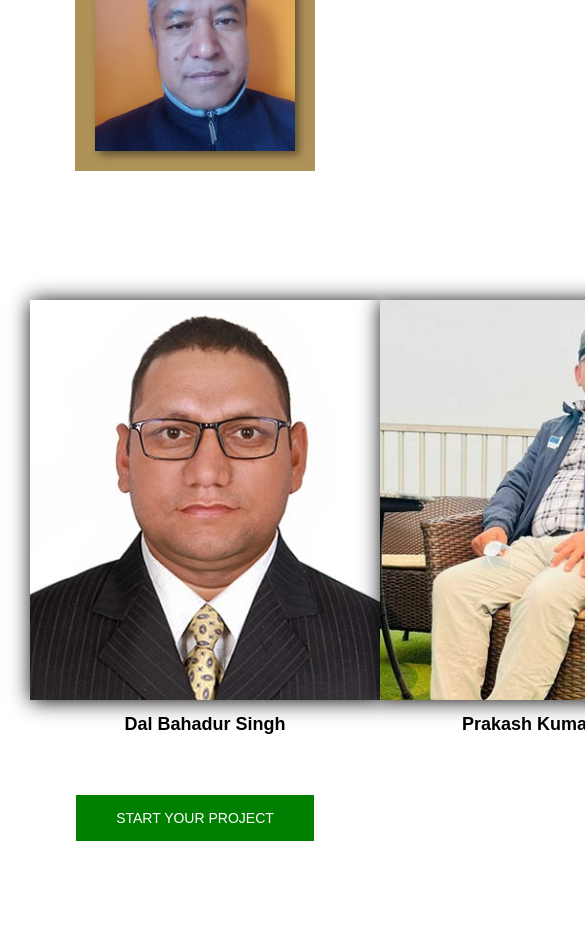
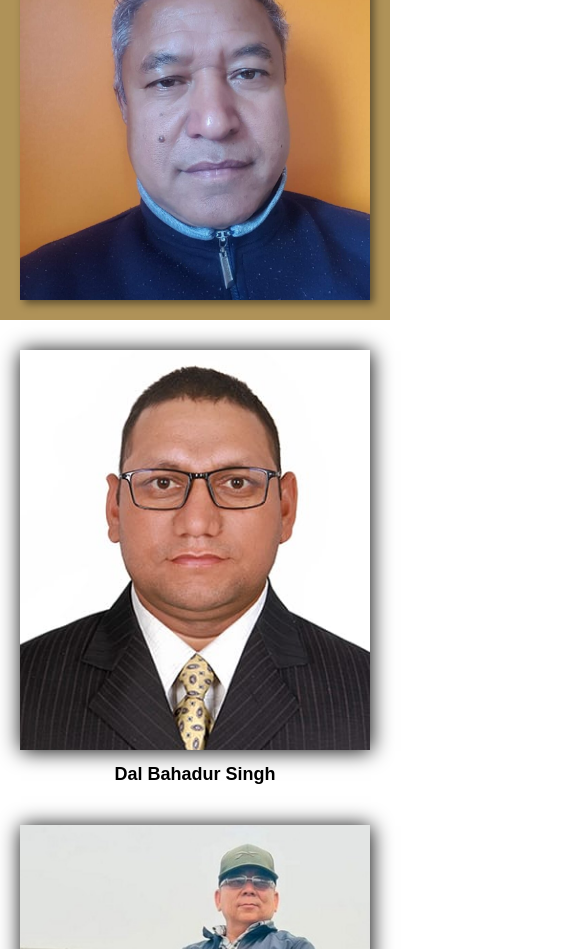
Before and after one commit to stharaj000/GLEB_Industry, a plain HTML site: page index.html in a window 390 px wide. Shown: the part 5884-6833 px from the top of the page, 585 px wide, since content can reach past the window. Drawn offline with Linux system fonts and the light colour scheme.

Commit message:
response...

```diff
--- a/style.css
+++ b/style.css
@@ -582,6 +582,7 @@ nav ul li a:hover {
     width: 100%;
 }
 
+
 .view-team {
     text-align: left;
     margin-top: 20px;
@@ -640,7 +641,7 @@ nav ul li a:hover {
 }
 
 
-
+/* Team Section */
 
 .message-section {
     display: flex;
@@ -696,7 +697,7 @@ nav ul li a:hover {
 }
 
 .message-image {
-    width: 65%;
+    width: 70%;
     height: auto;
     box-shadow: 4px 4px 8px rgba(0, 0, 0, 0.452);
     transition: box-shadow 0.4s;
@@ -706,13 +707,34 @@ nav ul li a:hover {
     box-shadow: none;
 }
 
+@media screen and (max-width: 1024px) {
+    .message-section {
+        flex-direction: column;
+        height: auto;
+    }
+
+    .message-content {
+        padding: 20px;
+        text-align: center;
+    }
+
+    .message-image-container {
+        padding: 20px;
+    }
+
+    .message-image {
+        width: 100%;
+    }
+
+}
+
 
 
 
 /* Team Section */
 
 .Team {
-    height: 800px;
+    height: fit-content;
     background-color: rgba(255, 255, 255, 0.918);
     padding: 30px;
     display: flex;
@@ -762,6 +784,15 @@ nav ul li a:hover {
 
 .project-button button:hover {
     background-color: #218838;
+}
+
+@media (max-width: 1000px) {
+    .team-section {
+        display: flex;
+        flex-direction: column;
+        height: 100%;
+        gap: 40px;
+    }
 }
 
 
@@ -893,30 +924,3 @@ nav ul li a:hover {
         /* Add some space between items */
     }
 }
-
-
-
-
-
-
-@media screen and (max-width: 1024px) {
-    .message-section {
-        flex-direction: column;
-        height: auto;
-    }
-
-    .message-content {
-        padding: 20px;
-        text-align: center;
-    }
-
-    .message-image-container {
-        padding: 20px;
-    }
-
-    .message-image {
-        width: 200px;
-    }
-
-
-}
```
